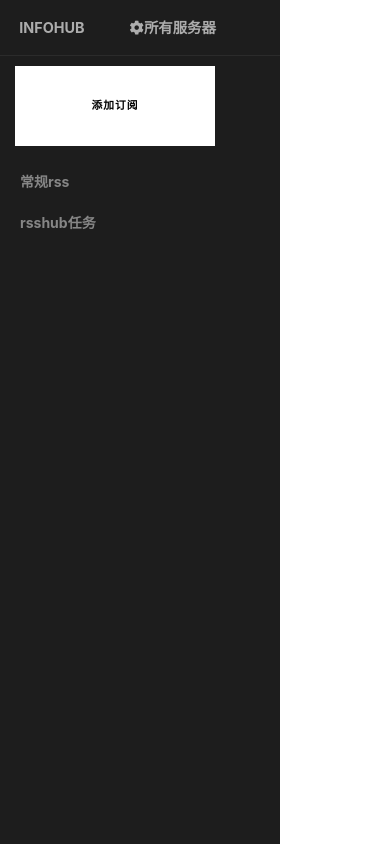
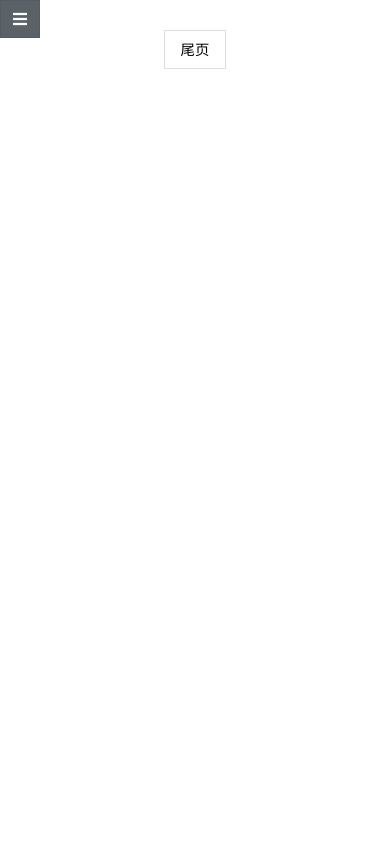
Before and after one commit to huobaolajiao/RsshubReader, a Flask app: page / in a window 390 px wide. Run offline with Flask 2, Linux system fonts and the light colour scheme; data that the repository does not hold is empty; some libraries are stand-ins or nearby versions.

Commit message:
fix mobile browser support

```diff
--- a/src/web/templates/base.html
+++ b/src/web/templates/base.html
@@ -1,9 +1,9 @@
-    <!DOCTYPE html>
+<!DOCTYPE html>
 <html>
 <head>
     <meta charset="utf-8">
     <meta http-equiv="X-UA-Compatible" content="IE=edge">
-    <meta name="viewport" content="width=device-width, initial-scale=1">
+	<meta name="viewport" content="width=device-width, user-scalable=yes, initial-scale=1.0, maxmum-scale=1.0, minimum-scale=0.3">
     <title>Infohub</title>
     <link rel="stylesheet" href="{{ url_for('static', filename='css/bootstrap.min.css') }}">
     <link rel="stylesheet" href="{{ url_for('static', filename='css/font.css') }}">
@@ -13,11 +13,10 @@
 	<link rel="stylesheet" type="text/css" href="{{ url_for('static', filename='css/component.css') }}" />
 	<link rel="stylesheet" type="text/css" href="{{ url_for('static', filename='css/content.css')}}" />
 	<script src="{{ url_for('static', filename='js/modernizr.custom.js') }}"></script>
-
 </head>
 
 <body>
-    <div class="page-wrapper default-theme toggled">
+    <div class="page-wrapper default-theme">
         <nav id="sidebar" class="sidebar-wrapper">
             <div class="sidebar-content">
                 <!-- sidebar-brand  -->
```
